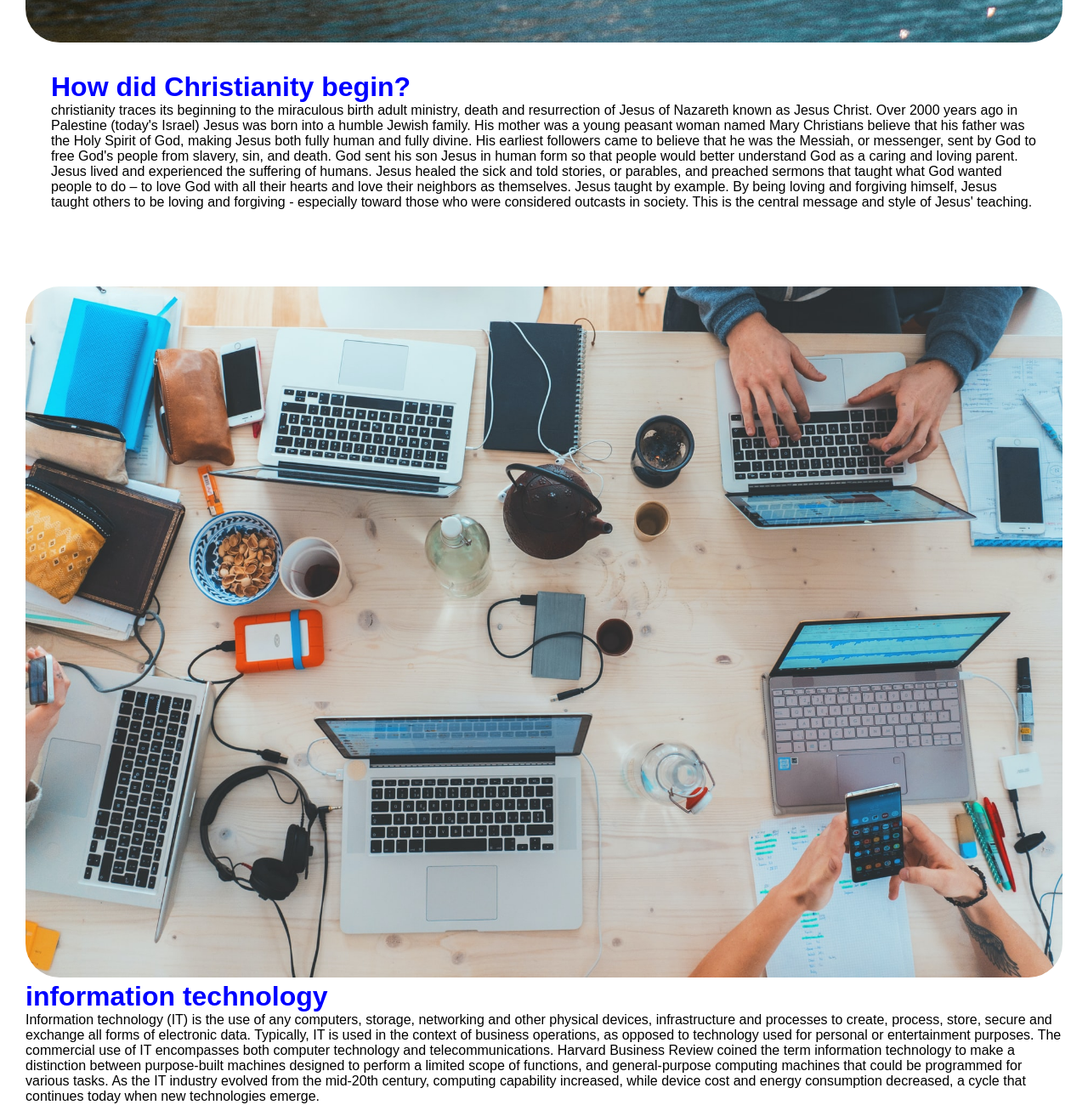
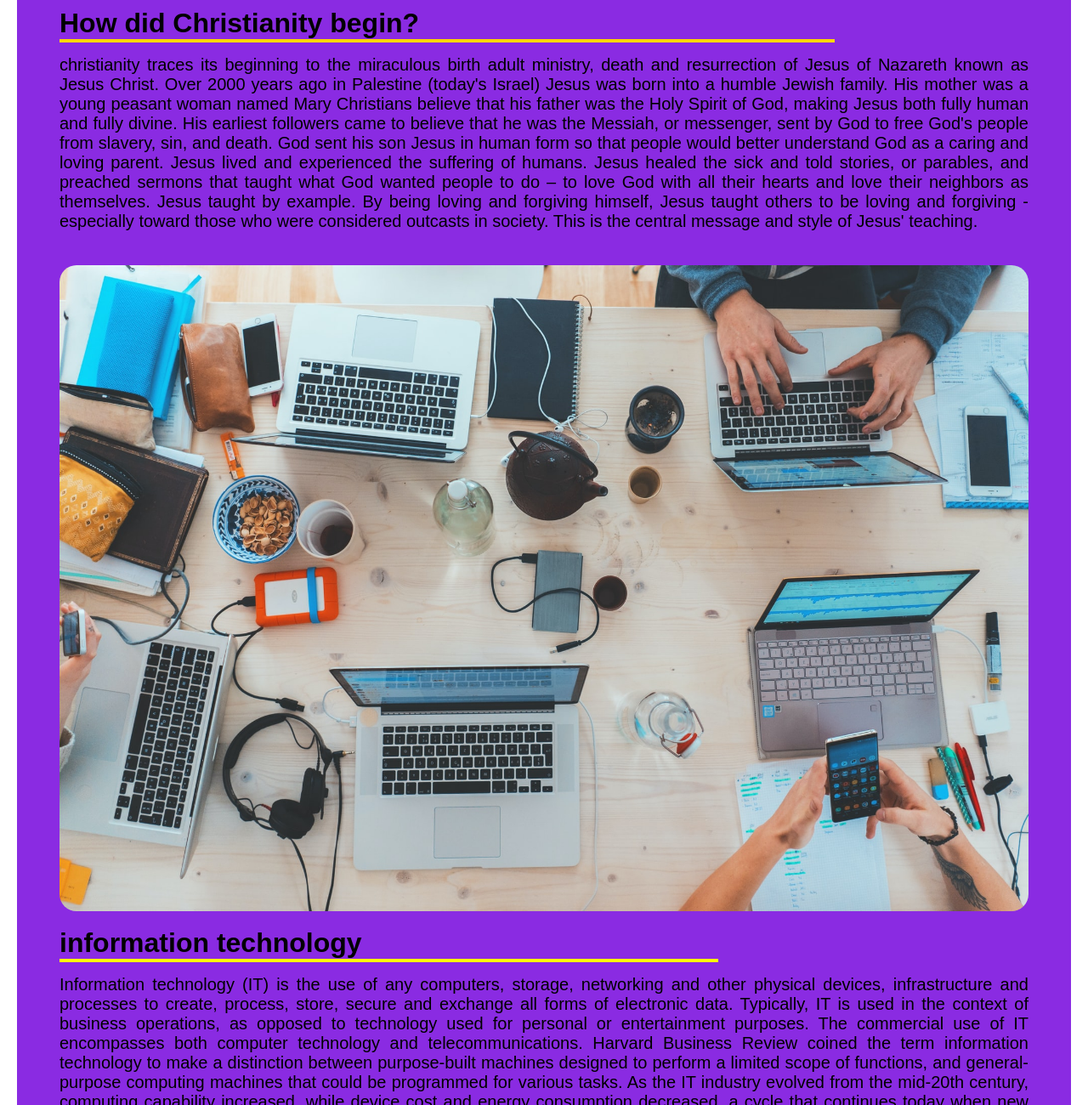
Before and after one commit to AtoyegbeMariam/mariam-code-begins, a plain HTML site: page TUTORIAL/index.html in a window 1280 px wide. Shown: the part 1500-2800 px from the top of the page at 85% size. Drawn offline with Linux system fonts and the light colour scheme.

Commit message:
refactoring

```diff
--- a/TUTORIAL/index.html
+++ b/TUTORIAL/index.html
@@ -1,5 +1,6 @@
 <!DOCTYPE html>
 <html lang="en">
+
 <head>
   <meta charset="UTF-8" />
   <meta http-equiv="X-UA-Compatible" content="IE=edge" />
@@ -8,17 +9,16 @@
 
   <title>Document</title>
 </head>
+
 <body>
+  <div class="container">
     <div class="christian">
       <div class="faith">
-        <img
-          src="/MARIAM PROJECT/assest/kyle-johnson-TEZZzuQTt8g-unsplash.jpg"
-          alt="" class="bible" />
-
+        <img src="/MARIAM PROJECT/assest/kyle-johnson-TEZZzuQTt8g-unsplash.jpg" alt="" class="bible" />
       </div>
-
       <div id="scripture">
         <h1>How did Christianity begin?</h1>
+        <hr class="begin">
 
         <p>
           christianity traces its beginning to the miraculous birth adult
@@ -44,14 +44,12 @@
 
     <div class="tech">
       <div id="react">
-        <img
-          src="/MARIAM PROJECT/assest/marvin-meyer-SYTO3xs06fU-unsplash (1).jpg"
-          alt="" class="computer" />
-
+        <img src="/MARIAM PROJECT/assest/marvin-meyer-SYTO3xs06fU-unsplash (1).jpg" alt="" class="computer" />
       </div>
       <div id="javascript">
         <h1>information technology</h1>
-        <p1>
+        <hr class="beginner">
+        <p>
           Information technology (IT) is the use of any computers, storage,
           networking and other physical devices, infrastructure and processes to
           create, process, store, secure and exchange all forms of electronic
@@ -66,19 +64,17 @@
           computing capability increased, while device cost and energy
           consumption decreased, a cycle that continues today when new
           technologies emerge.
-        </p1>
+        </p>
       </div>
     </div>
 
     <div class="typescript">
       <div class="language">
-        <img
-          src="/MARIAM PROJECT/assest/thisisengineering-raeng-8hgmG03spF4-unsplash (1).jpg"
-          alt="" class="fear" />
+        <img src="/MARIAM PROJECT/assest/thisisengineering-raeng-8hgmG03spF4-unsplash (1).jpg" alt="" class="fear" />
       </div>
       <div id="coding">
-        <h1>what is coding</h1>
-        <p1>
+        <h1>what is coding</h1> <hr class="begins">
+        <p>
           Computer programming languages, developed through a series of
           numerical or lphabetic codes, instruct machines to complete specific
           actions. Computer coding functions much like a manual. A programmer or
@@ -97,20 +93,18 @@
           Programming languages provide the rules for building websites, apps,
           and other computer-based technologies. Each programming language helps
           humans accurately communicate with machines.
-        </p1>
+        </p>
       </div>
     </div>
 
     <div class="writing">
       <div class="work">
-        <img
-          src="/MARIAM PROJECT/assest/christopher-gower-m_HRfLhgABo-unsplash.jpg"
-          alt=""
-          class="testing"/>
+        <img src="/MARIAM PROJECT/assest/christopher-gower-m_HRfLhgABo-unsplash.jpg" alt="" class="testing" />
       </div>
-      <div id="languge">
+      <div id="language">
         <h1>what is languages</h1>
-        <p1>
+        <hr class="begining">
+        <p>
           If language is mankind's greatest invention, it is supremely ironic
           that it was actually never invented. Indeed, both Deutscher and
           McWhorter, two of the world's most renowned linguists, say the origin
@@ -134,7 +128,8 @@
           grammar you suddenly have language, something that an entire group of
           people can understand and use to communicate—and indeed to function
           and a viable society.
-        </p1>
+        </p>
+      </div>
     </div>
   </div>
 </body>
--- a/TUTORIAL/style.css
+++ b/TUTORIAL/style.css
@@ -1,4 +1,5 @@
 * {
+
   margin: 0;
   padding: 0;
   list-style: none;
@@ -10,10 +11,17 @@
 body{
   min-height: 100vh;
   min-width: 100vw;
+  padding: 20px;
 }
 
-.writing {
-  background-color: rgb(170, 35, 170);
+.tech,
+.typescript,
+.writing{
+margin-top: 40px;
+}
+.container{
+  padding: 50px;
+  background-color: blueviolet;
 }
 
 .computer,
@@ -22,21 +30,41 @@ body{
 .testing {
   width: 100%;
   height: auto;
-  border-radius: 40px;
+  border-radius: 20px;
+}
+.beginner{
+  width: 68%;
+  border: 2px solid yellow;
 }
 
-#language {
-  background-color: brown;
+.begining{
+  width: 52%;
+  border: 2px solid yellow;
+}
+
+.begins{
+  width: 42%;
+  border: 2px solid red;
+}
+
+.begin{
+  width: 80%;
+  border: 2px solid gold;
+}
+
+p{
+  font-size: 20px;
+  margin-top: 15px;
+  text-align: justify;
 }
 
 h1 {
-  color: blue;
+  /* color: blue; */
+  margin-top: 15px;
+  /* text-decoration: underline; */
 }
 
-#scripture,
-.tech,
-.typescript,
-.writing,
-.christian {
-  padding: 30px;
+#language h1{
+  color: aqua;
+
 }
```
Lines whose indentation alone changed are shown as unchanged.
